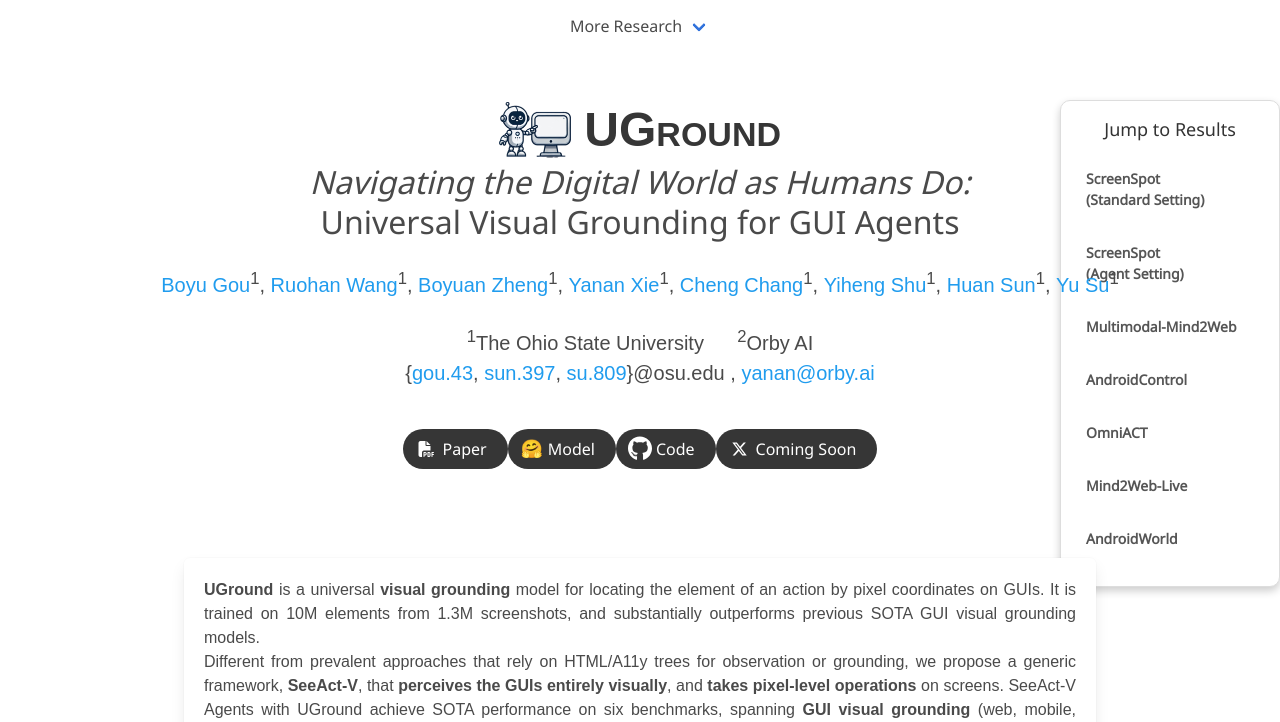
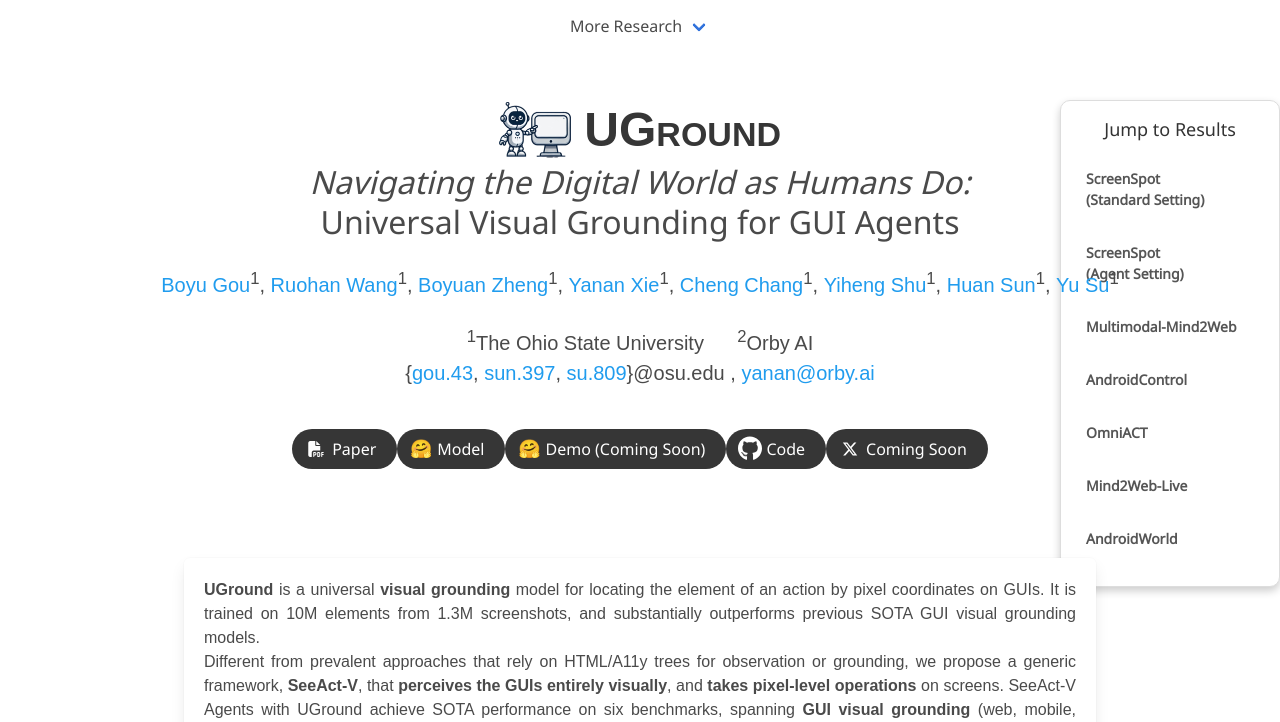
Before and after one commit to OSU-NLP-Group/UGround, a plain HTML site: page index.html in a window 1280 px wide. Shown: the top 722 px of the page. Drawn offline with nearby package versions, Linux system fonts and the light colour scheme; a script that the page names is missing; some icons are missing; a web font is replaced by a local one.

Commit message:
initialize

```diff
--- a/index.html
+++ b/index.html
@@ -261,6 +261,18 @@
                      <!-- 🔗 -->
                  </span>
                  <span>Model</span>
+               </a>
+             </span>
+
+
+                <span class="link-block">
+               <a href="https://huggingface.co/osunlp/UGround" target="_blank" class="external-link button is-normal is-rounded is-dark">
+                 <span class="icon">
+                     <!-- <i class="far fa-images"></i> -->
+                     <p style="font-size:18px">🤗</p>
+                     <!-- 🔗 -->
+                 </span>
+                 <span>Demo (Coming Soon)</span>
                </a>
              </span>
 
```
